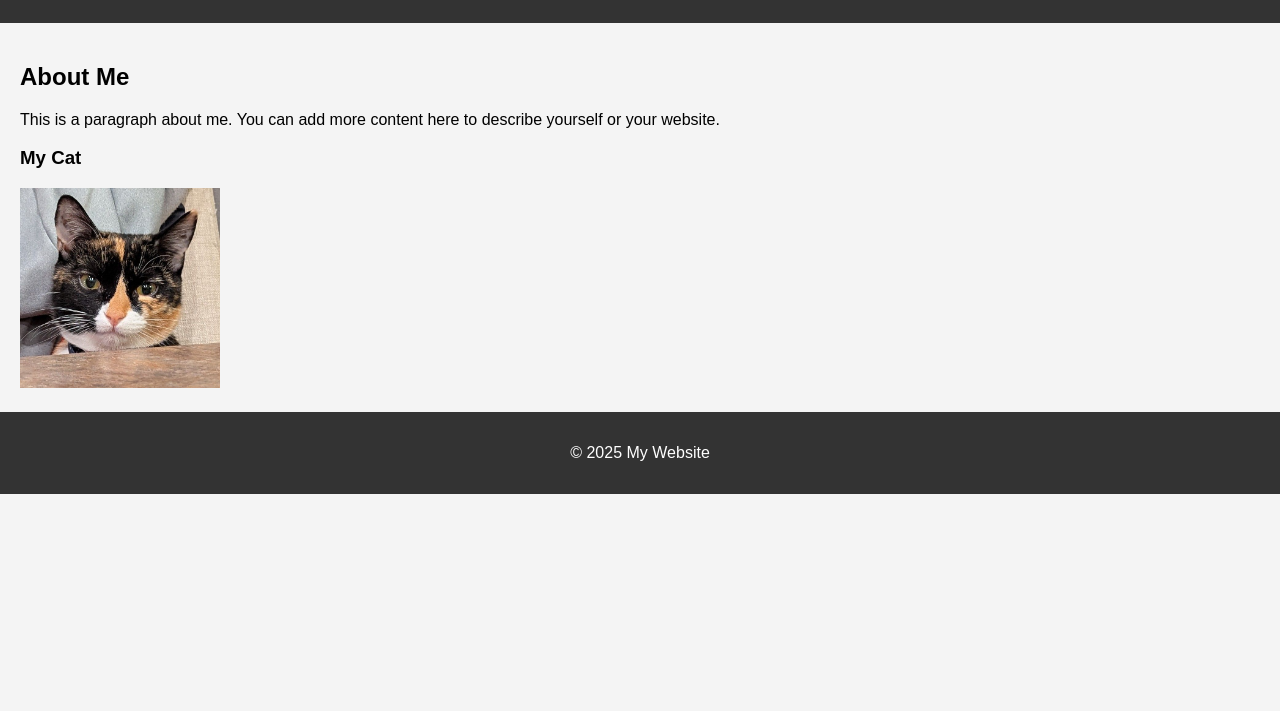
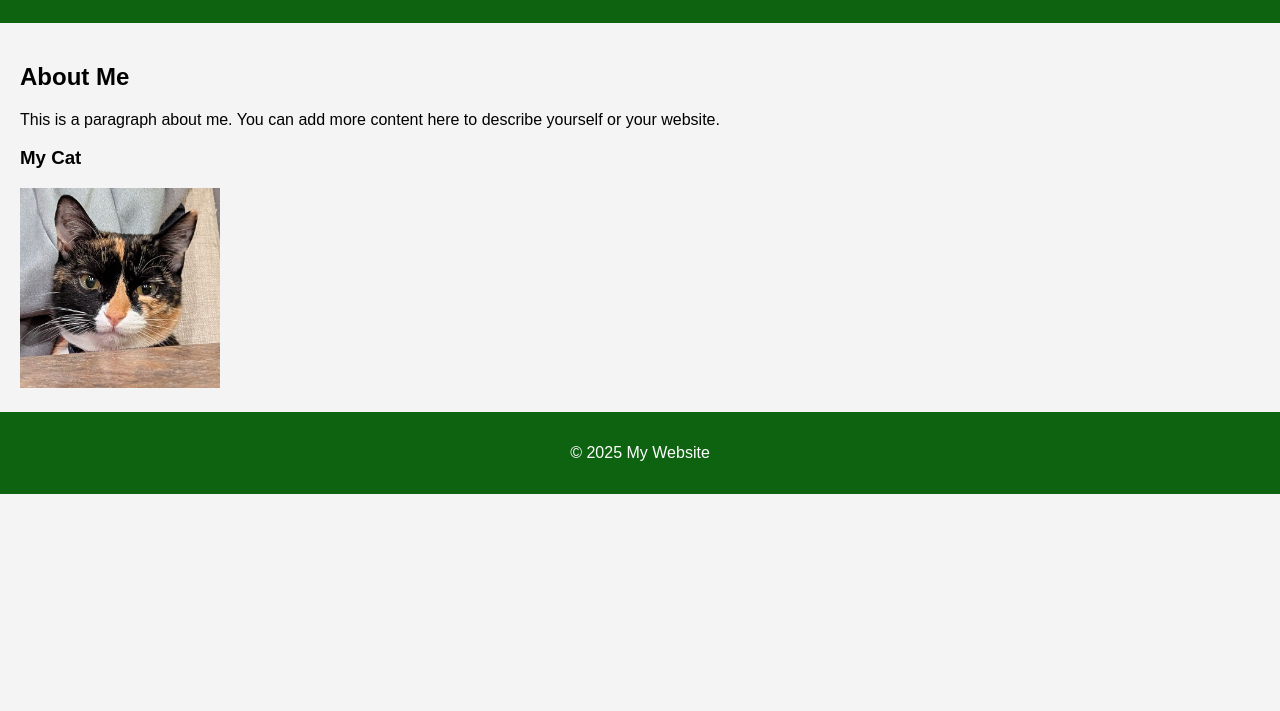
Before and after one commit to greenmike1981/greenmike1981.github.io, a plain HTML site: page index.html in a window 1280 px wide. Shown: the part 89-800 px from the top of the page. Drawn offline with Linux system fonts and the light colour scheme.

Commit message:
Update index.html

```diff
--- a/index.html
+++ b/index.html
@@ -12,7 +12,7 @@
             background-color: #f4f4f4;
         }
         header, footer {
-            background-color: #333;
+            background-color: #0e6311;
             color: white;
             text-align: center;
             padding: 1em 0;
```
